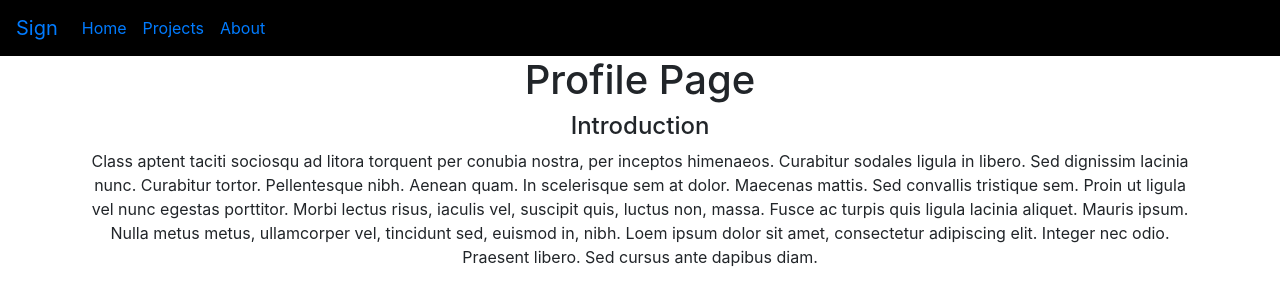
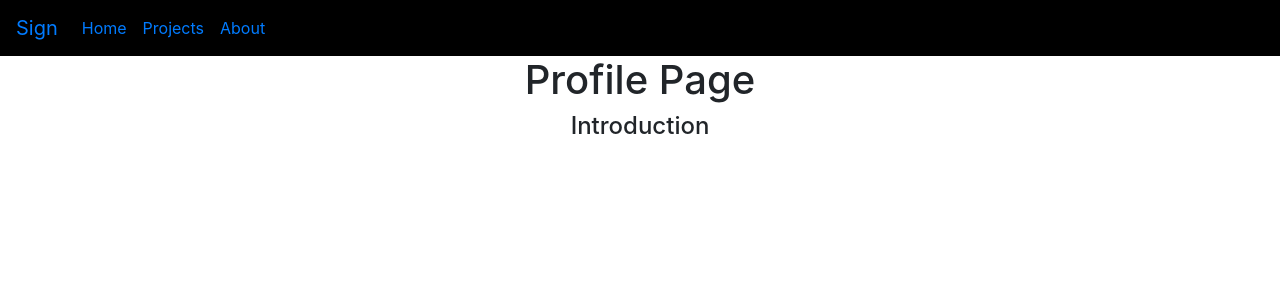
Before and after one commit to Kauress/test1000, a plain HTML site: page index.html in a window 1280 px wide. Drawn offline with nearby package versions, Linux system fonts and the light colour scheme; files that its build step writes are made by us from their sources; files whose address does not match are found by name.

Commit message:
deleted all paragraphs

```diff
--- a/index.html
+++ b/index.html
@@ -41,7 +41,6 @@
         <h1>Profile Page</h1>
  <h4>Introduction</h4>
 
-    <p> Class aptent taciti sociosqu ad litora torquent per conubia nostra, per inceptos himenaeos. Curabitur sodales ligula in libero. Sed dignissim lacinia nunc. Curabitur tortor. Pellentesque nibh. Aenean quam. In scelerisque sem at dolor. Maecenas mattis. Sed convallis tristique sem. Proin ut ligula vel nunc egestas porttitor. Morbi lectus risus, iaculis vel, suscipit quis, luctus non, massa. Fusce ac turpis quis ligula lacinia aliquet. Mauris ipsum. Nulla metus metus, ullamcorper vel, tincidunt sed, euismod in, nibh. Loem ipsum dolor sit amet, consectetur adipiscing elit. Integer nec odio. Praesent libero. Sed cursus ante dapibus diam.</p>
 
 
         </div>
```
